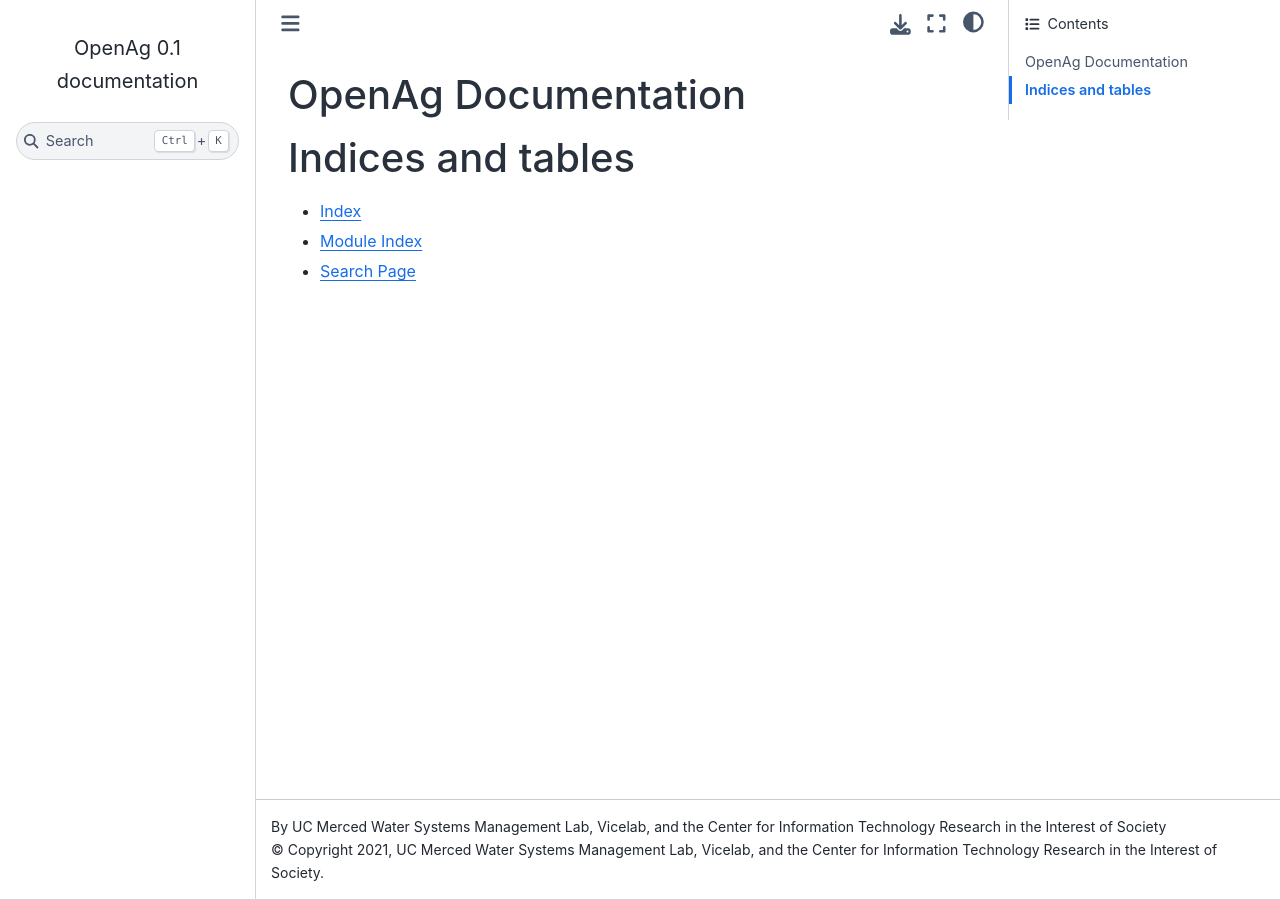
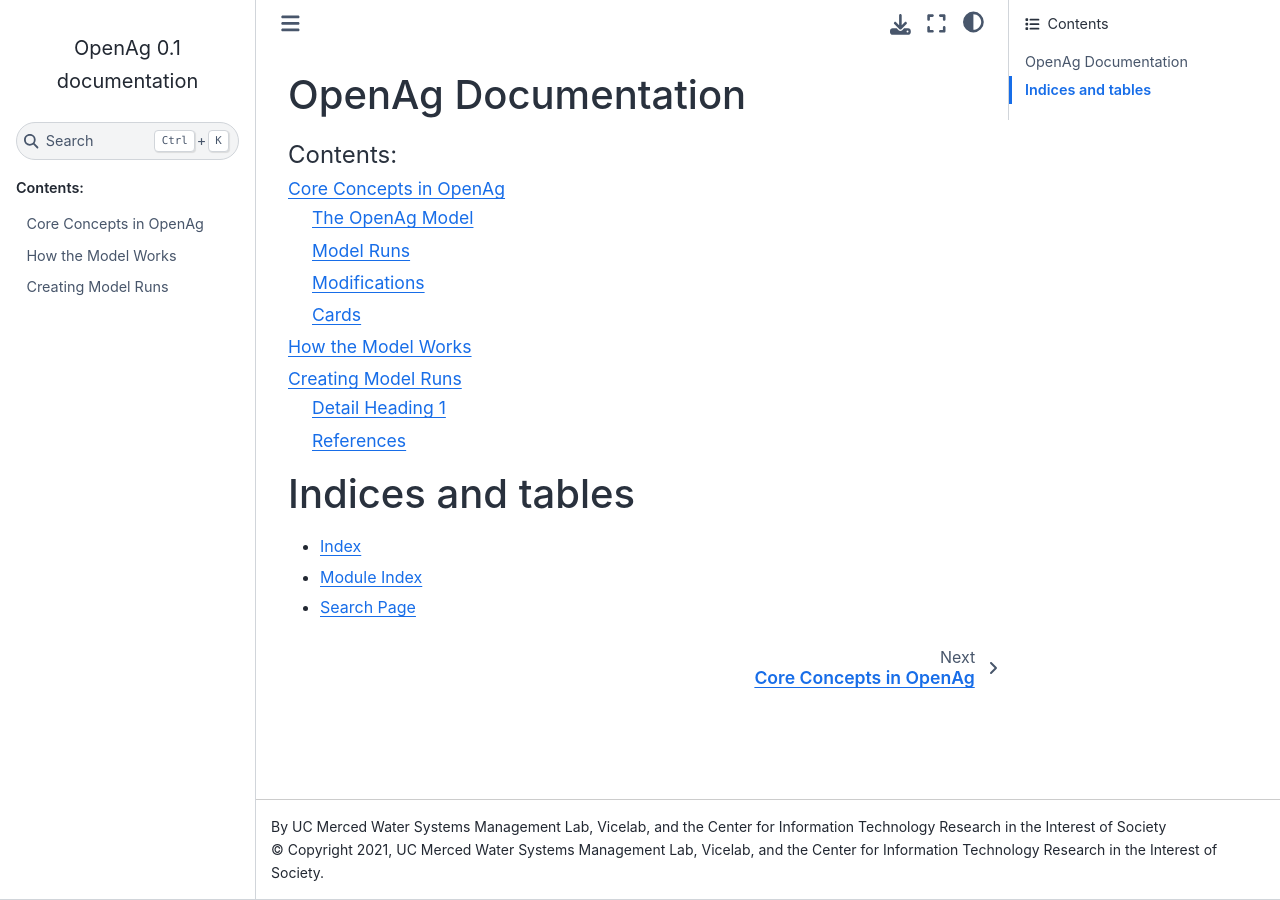
Before and after one commit to Water-Systems-Management-UCM/OpenAg_Docs, a Sphinx documentation site: the page built from source/index.rst, in a window 1280 px wide. Built offline with Sphinx 7.4.7 and the Sphinx Book theme 1.1.4, drawn with Linux system fonts in a browser that asks for light colours.

Commit message:
Some scaffolding

```diff
--- /dev/null
+++ b/source/Dapper/dapper.rst
@@ -0,0 +1,2 @@
+How the Model Works
+===================
--- /dev/null
+++ b/source/MakeModelRun/make_model_run.rst
@@ -0,0 +1,20 @@
+Creating Model Runs
+===================
+Summary
+
+
+Topics:
+    * Regions
+
+Detail Heading 1
+-----------------
+
+Detail Subheading 1
+...................
+
+.. seealso::
+    A reference to something to see
+        Description of the thing
+
+References
+----------
--- /dev/null
+++ b/source/core_concepts.rst
@@ -0,0 +1,14 @@
+Core Concepts in OpenAg
+========================
+
+The OpenAg Model
+-----------------
+
+Model Runs
+----------
+
+Modifications
+--------------
+
+Cards
+-----
--- a/source/index.rst
+++ b/source/index.rst
@@ -10,6 +10,11 @@
    :maxdepth: 2
    :caption: Contents:
 
+   core_concepts.rst
+   Dapper/dapper.rst
+   MakeModelRun/make_model_run.rst
+
+
 
 
 Indices and tables
```
Also changed, not shown: source/template.txt (added, +16 -0 lines).
